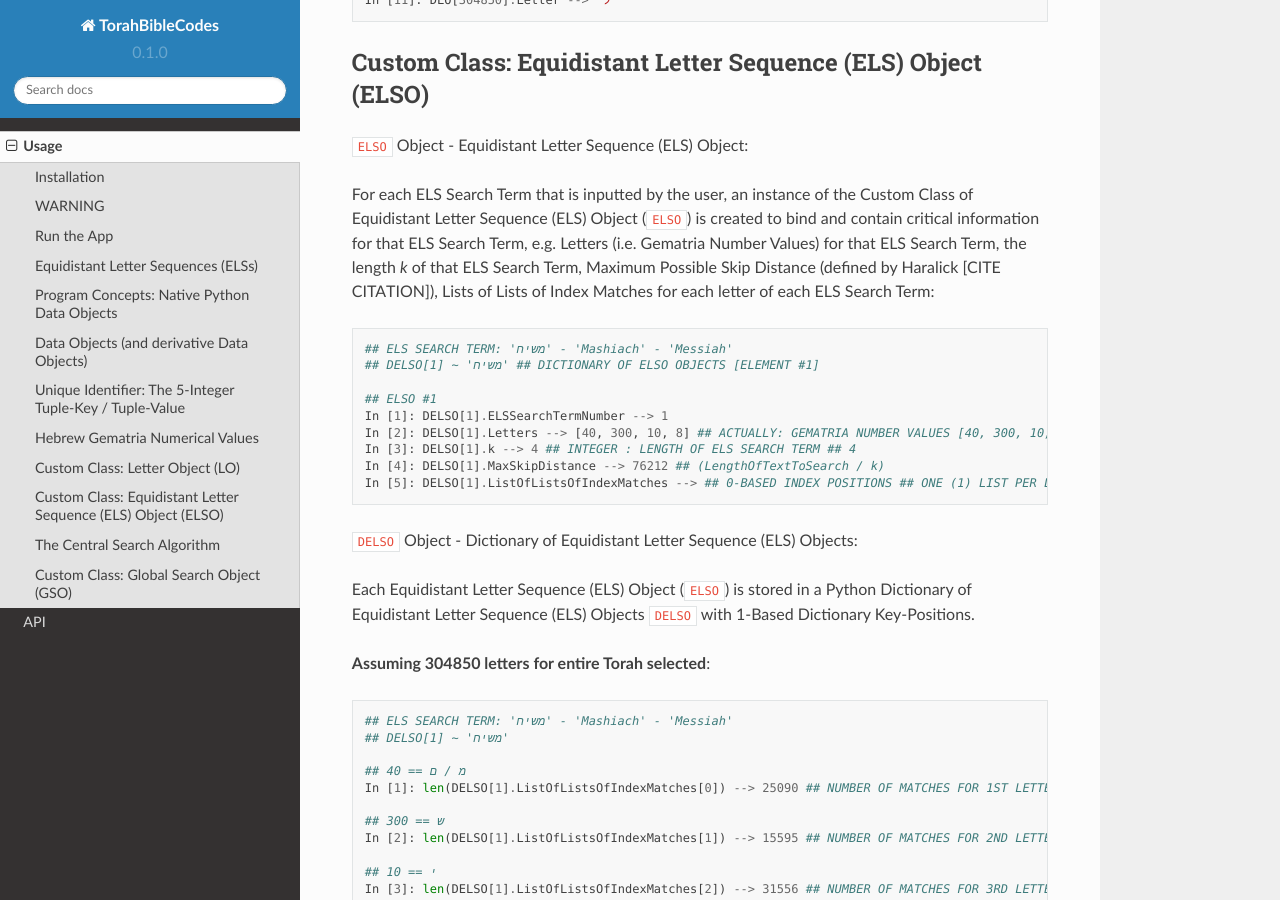
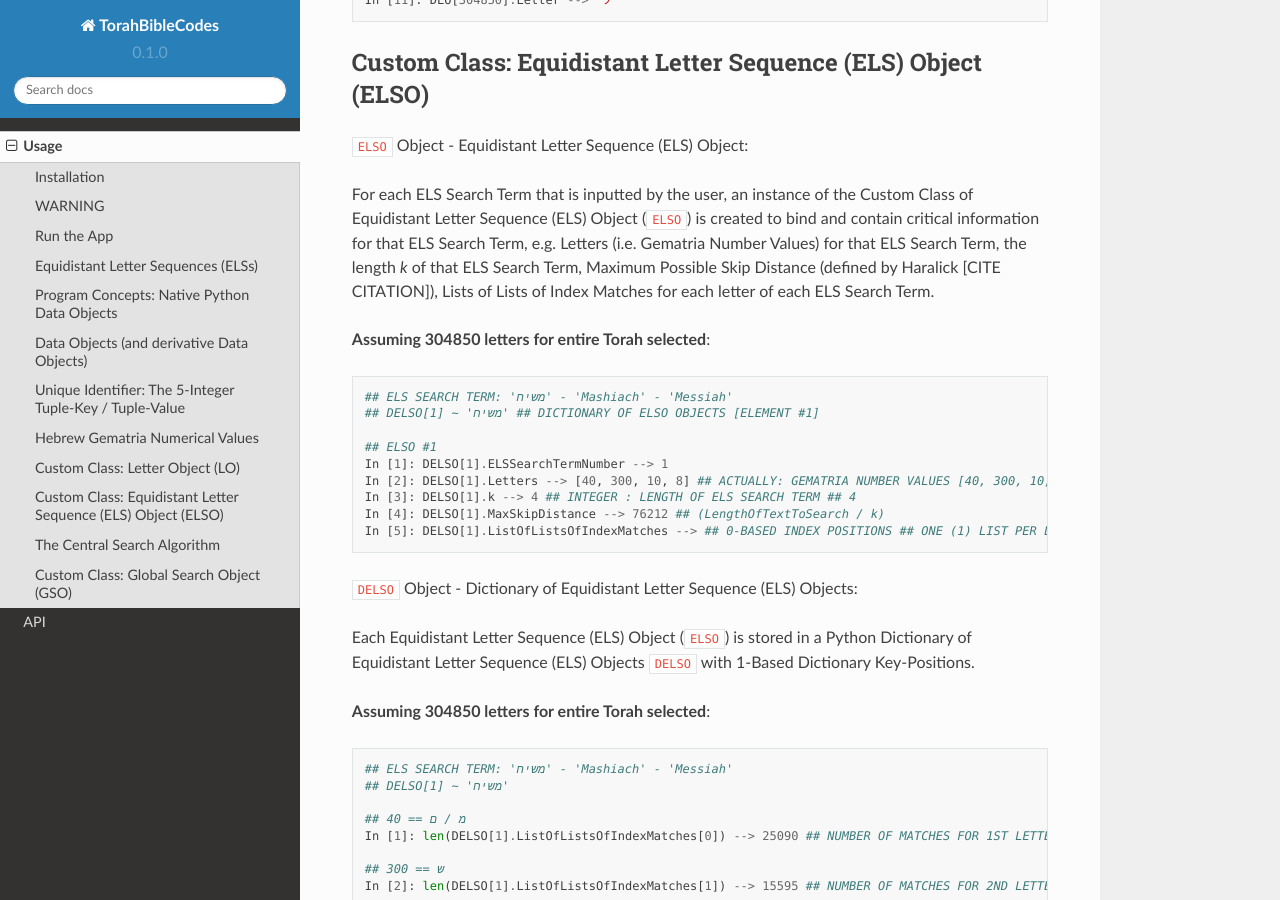
Before and after one commit to TorahBibleCodes/TorahBibleCodes_Sphinx, a Sphinx documentation site: the page built from docs/source/usage.rst, in a window 1280 px wide and 900 px high, scrolled down 11336 px. Built offline with Sphinx 7.4.7 and the Read the Docs theme 2.0.0, drawn with Linux system fonts in a browser that asks for light colours.

Commit message:
Update usage.rst

```diff
--- a/docs/source/usage.rst
+++ b/docs/source/usage.rst
@@ -508,7 +508,9 @@ Custom Class: Equidistant Letter Sequence (ELS) Object (ELSO)
 
 ``ELSO`` Object - Equidistant Letter Sequence (ELS) Object:
 
-For each ELS Search Term that is inputted by the user, an instance of the Custom Class of Equidistant Letter Sequence (ELS) Object (``ELSO``) is created to bind and contain critical information for that ELS Search Term, e.g. Letters (i.e. Gematria Number Values) for that ELS Search Term, the length *k* of that ELS Search Term, Maximum Possible Skip Distance (defined by Haralick [CITE CITATION]), Lists of Lists of Index Matches for each letter of each ELS Search Term::
+For each ELS Search Term that is inputted by the user, an instance of the Custom Class of Equidistant Letter Sequence (ELS) Object (``ELSO``) is created to bind and contain critical information for that ELS Search Term, e.g. Letters (i.e. Gematria Number Values) for that ELS Search Term, the length *k* of that ELS Search Term, Maximum Possible Skip Distance (defined by Haralick [CITE CITATION]), Lists of Lists of Index Matches for each letter of each ELS Search Term.
+
+**Assuming 304850 letters for entire Torah selected**::
 
    ## ELS SEARCH TERM: 'משיח' - 'Mashiach' - 'Messiah'
    ## DELSO[1] ~ 'משיח' ## DICTIONARY OF ELSO OBJECTS [ELEMENT #1]
```
